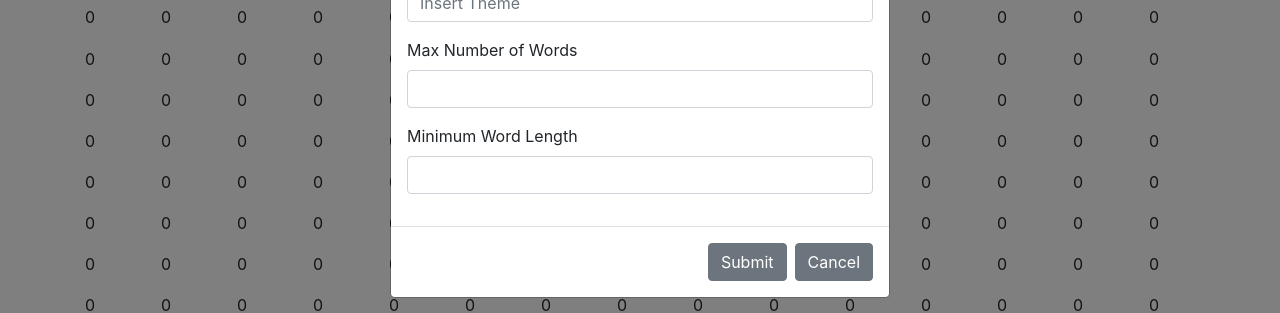
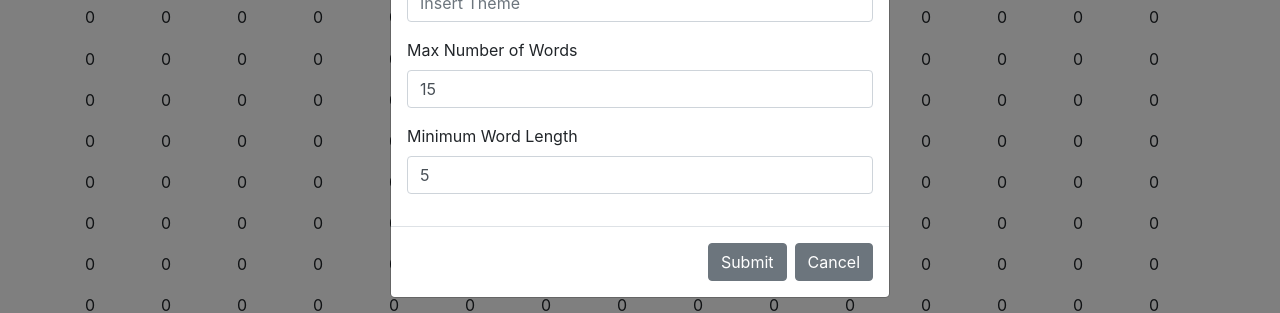
Before and after one commit to SoLetsCode/Crossword-generator, a React (Create React App) app in the folder client/: page / in a window 1280 px wide. Both pictures are taken after a click on the button "Set Theme For Words". Shown: the part 156-469 px from the top of the page. Built offline with nearby package versions, Linux system fonts and the light colour scheme.

Commit message:
crossword generates after settings are set. Crosswords runs 100 times if no answer is found, it stops

```diff
--- a/client/src/components/Grid.js
+++ b/client/src/components/Grid.js
@@ -66,7 +66,7 @@ function Grid() {
 
   //for Form
   const [theme, setTheme] = useState("");
-  const [maxWords, setMaxWords] = useState(10);
+  const [maxWords, setMaxWords] = useState(15);
   const [minLength, setMinLength] = useState(5);
 
   useEffect(() => {
@@ -100,6 +100,10 @@ function Grid() {
     let minLength = parseInt(e.target.minLength.value);
     setLoading(!loading);
 
+    setTheme(theme);
+    setMaxWords(maxWords);
+    setMinLength(minLength);
+
     fetch(`${API_PATH}?ml=${theme}&max=${1000}`)
       .then((response) => response.json())
       .then((data) => {
@@ -111,9 +115,13 @@ function Grid() {
         console.log(myWords);
         setWordList(myWords);
         toggleModal();
+        putWordsInGrid();
         setLoading(false);
       })
-      .catch((error) => console.error(error));
+      .catch((error) => {
+        setLoading(false);
+        console.error(error);
+      });
   };
 
   const toggleModal = () => {
@@ -168,7 +176,14 @@ function Grid() {
     }
     let myGrid = generateGrid();
     let tempWordList = [...wordList];
-    console.log("running");
+    console.log(`running ${count} times`);
+
+    if (count > 100) {
+      alert(
+        `after ${count} tries unable to find a working crossword puzzle, please try with a different set of words`
+      );
+      return;
+    }
 
     for (let word of tempWordList) {
       let attempts = 0;
@@ -180,6 +195,7 @@ function Grid() {
           console.log(
             `Too many attempts. ${word} input failed after ${attempts} tries`
           );
+          putWordsInGrid(count + 1);
           throw `Too many attempts. ${word} input failed after ${attempts} tries`;
         } else if (result) {
           myGrid = result;
@@ -435,6 +451,9 @@ function Grid() {
         <Button onClick={generateCrosswordClicked}>GENERATE CROSSWORD</Button>
         <Button onClick={toggleModal}>Set Theme For Words</Button>
       </Container>
+      <Container>
+        <Col className="text-center">{theme.toUpperCase()}</Col>
+      </Container>
       {createWordSearchGrid()}
       <div className="text-center">==========WORDLIST==========</div>
       {createWordList()}
@@ -455,15 +474,26 @@ function Grid() {
                 name="theme"
                 id="word-theme"
                 placeholder="Insert Theme"
+                defaultValue={theme}
               />
             </FormGroup>
             <FormGroup>
               <Label for="num_of_words">Max Number of Words</Label>
-              <Input type="number" name="maxWords" id="num_of_words" />
+              <Input
+                type="number"
+                name="maxWords"
+                id="num_of_words"
+                defaultValue={maxWords}
+              />
             </FormGroup>
             <FormGroup>
               <Label for="length_of_words">Minimum Word Length</Label>
-              <Input type="number" name="minLength" id="length_of_words" />
+              <Input
+                type="number"
+                name="minLength"
+                id="length_of_words"
+                defaultValue={minLength}
+              />
             </FormGroup>
           </ModalBody>
           <ModalFooter>
```
